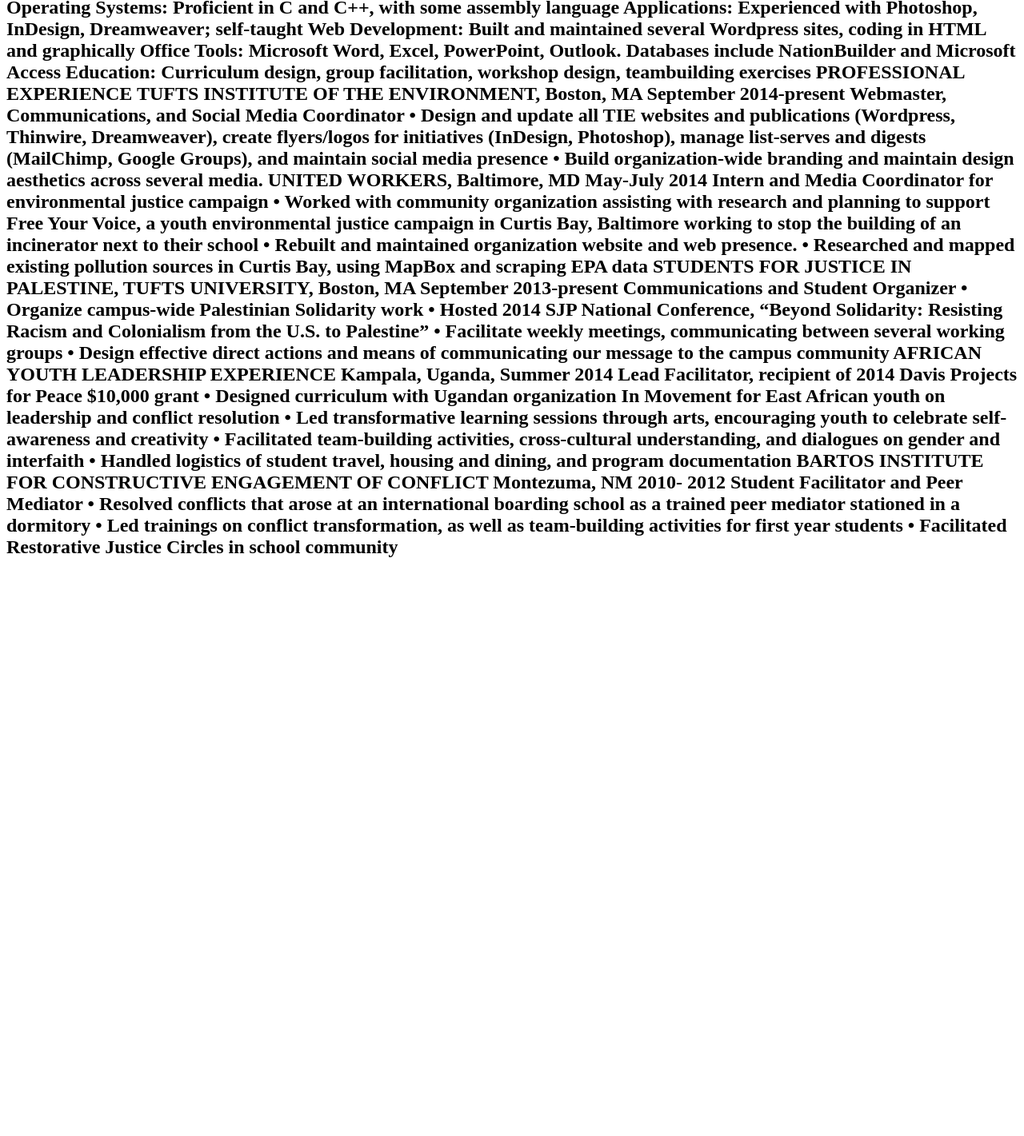
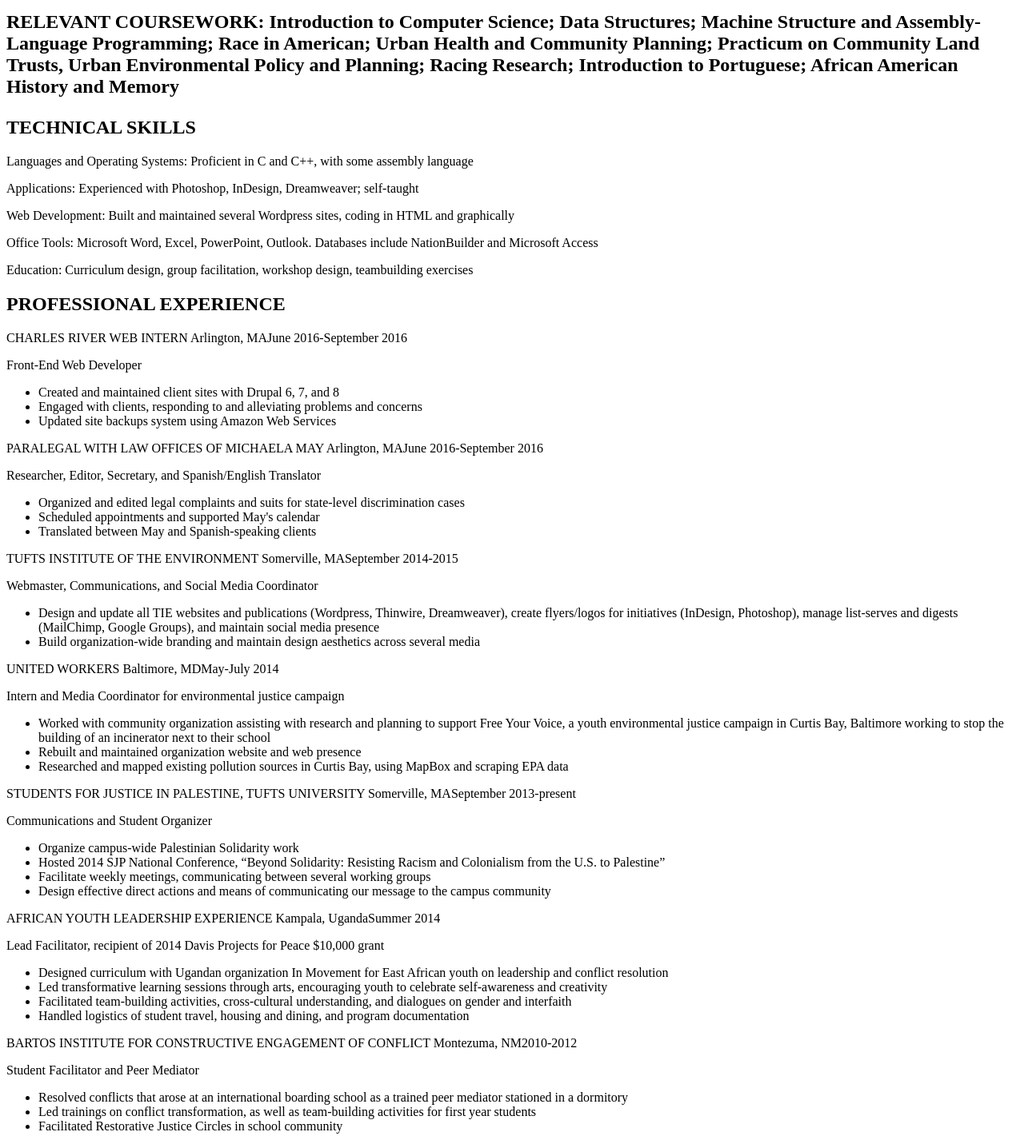
Before and after one commit to hannahrfreedman/OLDhannahrfreedman.github.io, a plain HTML site: page resume.html in a window 1280 px wide. Shown: the part 712-2133 px from the top of the page at 80% size. Before the commit the page ends 1430 px from the top, so only its background shows below. Drawn offline with Linux system fonts and the light colour scheme.

Commit message:
added resume html

```diff
--- a/resume.html
+++ b/resume.html
@@ -21,58 +21,79 @@
 Bachelor of Arts, Computer Science and American Studies, minor in Colonialism Studies
 GPA 3.49, Dean’s List, Fall 2014, Spring 2015</p>
 
+<p><span class="title">UNITED WORLD COLLEGE,</span><span class="location"> Montezuma, NM</span><span class="date">2010-2012</span></p>
+<p class="body">
+<p>Shelby Davis Scholar</p>
+<p>United World College is a two-year high school program that provides full scholarships for two hundred students representing eighty countries to live and learn together, building peaceful and sustainable futures. </p>
 
-UNITED WORLD COLLEGE, Montezuma, NM                              						     2010-2012
-Shelby Davis Scholar
-United World College is a two-year high school program that provides full scholarships for two hundred students representing eighty countries to live and learn together, building peaceful and sustainable futures.
+<p class="body"><span class="title">RELEVANT COURSEWORK:</span> Introduction to Computer Science; Data Structures; Machine Structure and Assembly-Language Programming; Race in American; Urban Health and Community Planning; Practicum on Community Land Trusts, Urban Environmental Policy and Planning; Racing Research; Introduction to Portuguese; African American History and Memory</p>
 
-RELEVANT COURSEWORK: Introduction to Computer Science; Data Structures; Machine Structure and Assembly-Language Programming; Race in American; Urban Health and Community Planning; Practicum on Community Land Trusts, Urban Environmental Policy and Planning; Racing Research; Introduction to Portuguese; African American History and Memory
+<h2>TECHNICAL SKILLS</h2>
 
-TECHNICAL SKILLS
+<p><span class="subheading">Languages and Operating Systems</span>: Proficient in C and C++, with some assembly language</p>
+<p><span class="subheading">Applications</span>: Experienced with Photoshop, InDesign, Dreamweaver; self-taught</p>
+<p><span class="subheading">Web Development</span>: Built and maintained several Wordpress sites, coding in HTML and graphically</p>
+<p><span class="subheading">Office Tools</span>: Microsoft Word, Excel, PowerPoint, Outlook. Databases include NationBuilder and Microsoft Access</p>
+<p><span class="subheading">Education</span>: Curriculum design, group facilitation, workshop design, teambuilding exercises</p>
 
-Languages and Operating Systems: Proficient in C and C++, with some assembly language
-Applications: Experienced with Photoshop, InDesign, Dreamweaver; self-taught
-Web Development: Built and maintained several Wordpress sites, coding in HTML and graphically
-Office Tools: Microsoft Word, Excel, PowerPoint, Outlook. Databases include NationBuilder and Microsoft Access
-Education: Curriculum design, group facilitation, workshop design, teambuilding exercises
+<h2>PROFESSIONAL EXPERIENCE</h2>
 
-PROFESSIONAL EXPERIENCE
+<p><span class="title">CHARLES RIVER WEB INTERN</span><span class="location"> Arlington, MA</span><span class="date">June 2016-September 2016</span></p>
+<p class="subheading">Front-End Web Developer</p>
+<ul class="body">
+<li>Created and maintained client sites with Drupal 6, 7, and 8</li>
+<li>Engaged with clients, responding to and alleviating problems and concerns</li>
+<li>Updated site backups system using Amazon Web Services</li>
+</ul>
 
-TUFTS INSTITUTE OF THE ENVIRONMENT, Boston, MA 					            September 2014-present
-Webmaster, Communications, and Social Media Coordinator
-•	Design and update all TIE websites and publications (Wordpress, Thinwire, Dreamweaver), create flyers/logos for initiatives (InDesign, Photoshop), manage list-serves and digests (MailChimp, Google Groups), and maintain social media presence
-•	Build organization-wide branding and maintain design aesthetics across several media.
+<p><span class="title">PARALEGAL WITH LAW OFFICES OF MICHAELA MAY</span><span class="location"> Arlington, MA</span><span class="date">June 2016-September 2016</span></p>
+<p class="subheading">Researcher, Editor, Secretary, and Spanish/English Translator</p>
+<ul class="body">
+<li>Organized and edited legal complaints and suits for state-level discrimination cases</li>
+<li>Scheduled appointments and supported May's calendar</li>
+<li>Translated between May and Spanish-speaking clients</li>
+</ul>
 
-UNITED WORKERS, Baltimore, MD 								             May-July 2014
-Intern and Media Coordinator for environmental justice campaign
-•	Worked with community organization assisting with research and planning to support Free Your Voice, a youth environmental justice campaign in Curtis Bay, Baltimore working to stop the building of an incinerator next to their school
-•	Rebuilt and maintained organization website and web presence.
-•	Researched and mapped existing pollution sources in Curtis Bay, using MapBox and scraping EPA data
+<p><span class="title">TUFTS INSTITUTE OF THE ENVIRONMENT</span><span class="location"> Somerville, MA</span><span class="date">September 2014-2015</span></p>
+<p class="subheading">Webmaster, Communications, and Social Media Coordinator</p>
+<ul class="body">
+<li>Design and update all TIE websites and publications (Wordpress, Thinwire, Dreamweaver), create flyers/logos for initiatives (InDesign, Photoshop), manage list-serves and digests (MailChimp, Google Groups), and maintain social media presence</li>
+<li>Build organization-wide branding and maintain design aesthetics across several media</li>
+</ul>
 
-STUDENTS FOR JUSTICE IN PALESTINE, TUFTS UNIVERSITY, Boston, MA  			            September 2013-present
-Communications and Student Organizer
-•	Organize campus-wide Palestinian Solidarity work
-•	Hosted 2014 SJP National Conference, “Beyond Solidarity: Resisting Racism and Colonialism from the U.S. to Palestine”
-•	Facilitate weekly meetings, communicating between several working groups
-•	Design effective direct actions and means of communicating our message to the campus community
+<p><span class="title">UNITED WORKERS</span><span class="location"> Baltimore, MD</span><span class="date">May-July 2014</span></p>
+<p class="subheading">Intern and Media Coordinator for environmental justice campaign</p>
+<ul class="body">
+<li>Worked with community organization assisting with research and planning to support Free Your Voice, a youth environmental justice campaign in Curtis Bay, Baltimore working to stop the building of an incinerator next to their school</li>
+<li>Rebuilt and maintained organization website and web presence</li>
+<li>Researched and mapped existing pollution sources in Curtis Bay, using MapBox and scraping EPA data</li>
+</ul>
 
-AFRICAN YOUTH LEADERSHIP EXPERIENCE 				          	            Kampala, Uganda, Summer 2014
-Lead Facilitator, recipient of 2014 Davis Projects for Peace $10,000 grant
-•	Designed curriculum with Ugandan organization In Movement for East African youth on leadership and conflict resolution
-•	Led transformative learning sessions through arts, encouraging youth to celebrate self-awareness and creativity
-•	Facilitated team-building activities, cross-cultural understanding, and dialogues on gender and interfaith
-•	Handled logistics of student travel, housing and dining, and program documentation
+<p><span class="title">STUDENTS FOR JUSTICE IN PALESTINE, TUFTS UNIVERSITY</span><span class="location"> Somerville, MA</span><span class="date">September 2013-present</span></p>
+<p class="subheading">Communications and Student Organizer</p>
+<ul class="body">
+<li>Organize campus-wide Palestinian Solidarity work</li>
+<li>Hosted 2014 SJP National Conference, “Beyond Solidarity: Resisting Racism and Colonialism from the U.S. to Palestine”</li>
+<li>Facilitate weekly meetings, communicating between several working groups</li>
+<li>Design effective direct actions and means of communicating our message to the campus community</li>
+</ul>
 
-BARTOS INSTITUTE FOR CONSTRUCTIVE ENGAGEMENT OF CONFLICT	 			    Montezuma, NM 2010- 2012
-Student Facilitator and Peer Mediator
-•	Resolved conflicts that arose at an international boarding school as a trained peer mediator stationed in a dormitory
-•	Led trainings on conflict transformation, as well as team-building activities for first year students
-•	Facilitated Restorative Justice Circles in school community
+<p><span class="title">AFRICAN YOUTH LEADERSHIP EXPERIENCE</span><span class="location"> Kampala, Uganda</span><span class="date">Summer 2014</span></p>
+<p class="subheading">Lead Facilitator, recipient of 2014 Davis Projects for Peace $10,000 grant</p>
+<ul class="body">
+<li>Designed curriculum with Ugandan organization In Movement for East African youth on leadership and conflict resolution</li>
+<li>Led transformative learning sessions through arts, encouraging youth to celebrate self-awareness and creativity</li>
+<li>Facilitated team-building activities, cross-cultural understanding, and dialogues on gender and interfaith</li>
+<li>Handled logistics of student travel, housing and dining, and program documentation</li>
+</ul>
 
-
-
-
-
+<p><span class="title">BARTOS INSTITUTE FOR CONSTRUCTIVE ENGAGEMENT OF CONFLICT</span><span class="location"> Montezuma, NM</span><span class="date">2010-2012</span></p>
+<p class="subheading">Student Facilitator and Peer Mediator</p>
+<ul class="body">
+<li>Resolved conflicts that arose at an international boarding school as a trained peer mediator stationed in a dormitory</li>
+<li>Led trainings on conflict transformation, as well as team-building activities for first year students</li>
+<li>Facilitated Restorative Justice Circles in school community</li>
+</ul>
 
 </body>
 
```
Also changed, not shown: index.html (+1 -0 lines).
